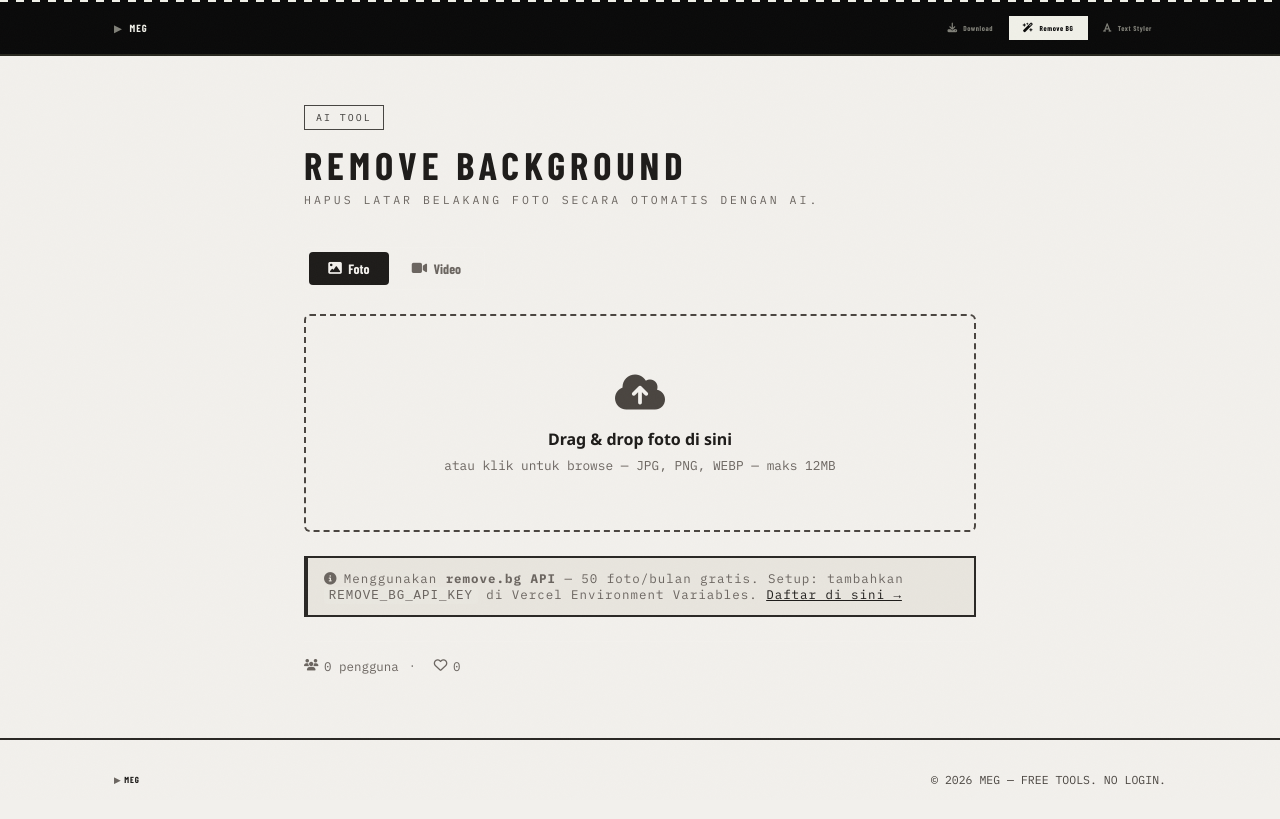
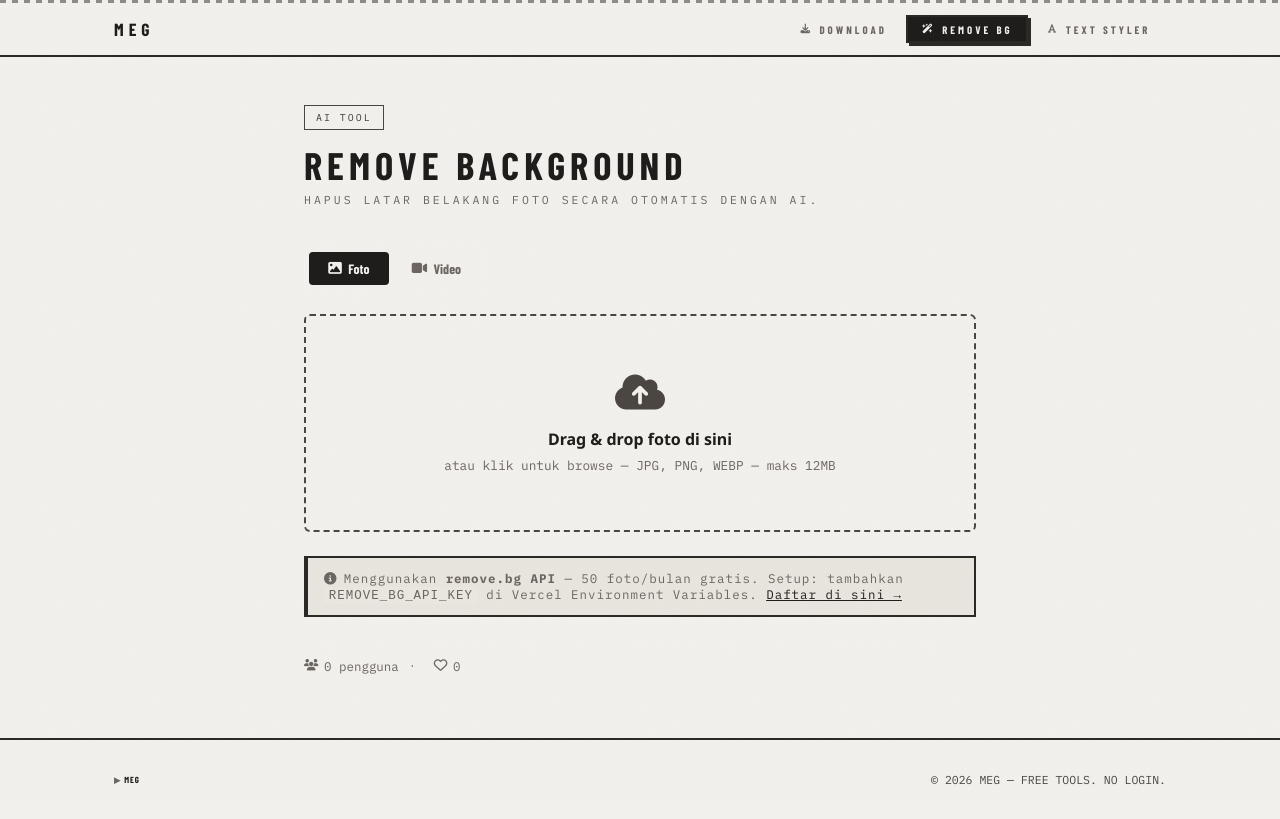
Before and after one commit to nuxmeg-max/Tools-Meg, a Next.js app: page /remove-bg in a window 1280 px wide. Built offline with nearby package versions, Linux system fonts and the light colour scheme; a web font is replaced by a local one.

Commit message:
Refactor Navbar theme handling and styles

```diff
--- a/components/Navbar.js
+++ b/components/Navbar.js
@@ -11,80 +11,131 @@ const navLinks = [
 
 export default function Navbar() {
   const router = useRouter();
-  const [open, setOpen] = useState(false);
-  const [dark, setDark] = useState(true);
+  const [open, setOpen]   = useState(false);
+  const [dark, setDark]   = useState(false);
 
   useEffect(() => {
     const saved = localStorage.getItem('meg-theme');
     if (saved) setDark(saved === 'dark');
     const observer = new MutationObserver(() => {
       const theme = document.documentElement.getAttribute('data-theme');
-      setDark(theme !== 'light');
+      setDark(theme === 'dark');
     });
     observer.observe(document.documentElement, { attributes: true, attributeFilter: ['data-theme'] });
     return () => observer.disconnect();
   }, []);
 
-  const bg     = dark ? '#0a0a0a' : '#f0f0e8';
-  const border = dark ? '#282820' : '#c0c0b8';
-  const text   = dark ? '#f0f0e8' : '#0a0a0a';
-  const sub    = dark ? '#808078' : '#484840';
-
   return (
     <>
       <nav style={{
         position: 'fixed', top: 0, left: 0, right: 0, zIndex: 100,
-        background: bg,
-        borderBottom: `2px solid ${border}`,
-        transition: 'background 0.1s steps(2)',
+        background: 'var(--bg)',
+        borderBottom: '2px solid var(--border)',
+        transition: 'background 0.3s, color 0.3s',
       }}>
-        <div style={{ height: '2px', background: `repeating-linear-gradient(90deg, ${text} 0px, ${text} 8px, transparent 8px, transparent 16px)` }} />
+        {/* Top dashed stripe */}
+        <div style={{
+          height: '3px',
+          background: 'repeating-linear-gradient(90deg, var(--border) 0px, var(--border) 6px, transparent 6px, transparent 12px)',
+          opacity: 0.5,
+        }} />
+
         <div className="container" style={{ display: 'flex', alignItems: 'center', justifyContent: 'space-between', height: '52px' }}>
+
+          {/* Logo */}
           <Link href="/" style={{ textDecoration: 'none' }}>
-            <span style={{ fontFamily: 'var(--font-display)', fontSize: '0.65rem', color: text, letterSpacing: '0.1em', display: 'flex', alignItems: 'center', gap: '0.4rem' }}>
-              <span style={{ color: sub }}>▶</span> MEG
+            <span style={{
+              fontFamily: 'var(--font-display)',
+              fontWeight: 900,
+              fontSize: '1.1rem',
+              letterSpacing: '5px',
+              textTransform: 'uppercase',
+              color: 'var(--text)',
+              display: 'flex',
+              alignItems: 'center',
+              gap: '0.4rem',
+            }}>
+              MEG
             </span>
           </Link>
 
-          <div style={{ display: 'flex', alignItems: 'center', gap: '0.1rem' }} className="desktop-nav">
-            {navLinks.map(link => (
+          {/* Desktop nav */}
+          <div style={{ display: 'flex', alignItems: 'center', gap: '4px' }} className="desktop-nav">
+            {navLinks.map(link => {
+              const active = router.pathname.startsWith(link.href);
+              return (
                 <Link key={link.href} href={link.href} style={{
-                display: 'flex', alignItems: 'center', gap: '0.35rem',
-                padding: '0.35rem 0.75rem',
+                  display: 'flex',
+                  alignItems: 'center',
+                  gap: '0.4rem',
+                  padding: '0.35rem 0.85rem',
                   fontFamily: 'var(--font-display)',
-                fontSize: '0.45rem',
-                letterSpacing: '0.08em',
-                color: router.pathname.startsWith(link.href) ? bg : sub,
-                background: router.pathname.startsWith(link.href) ? text : 'transparent',
-                border: `2px solid ${router.pathname.startsWith(link.href) ? text : 'transparent'}`,
+                  fontWeight: 700,
+                  fontSize: '0.68rem',
+                  letterSpacing: '3px',
+                  textTransform: 'uppercase',
+                  color: active ? 'var(--bg)' : 'var(--muted)',
+                  background: active ? 'var(--text)' : 'transparent',
+                  border: '2px solid',
+                  borderColor: active ? 'var(--border)' : 'transparent',
+                  boxShadow: active ? 'var(--shadow)' : 'none',
                   textDecoration: 'none',
-                transition: 'all 0.05s steps(1)',
+                  transition: 'all 0.15s',
                 }}>
                   <i className={link.icon} style={{ fontSize: '0.6rem' }} />
                   {link.label}
                 </Link>
-            ))}
+              );
+            })}
           </div>
 
-          <button onClick={() => setOpen(!open)} style={{ color: text, fontSize: '1rem', padding: '0.4rem', background: 'none', border: 'none', cursor: 'pointer' }} className="mobile-menu-btn">
+          {/* Mobile hamburger */}
+          <button
+            onClick={() => setOpen(!open)}
+            style={{
+              color: 'var(--text)',
+              fontSize: '1rem',
+              padding: '0.4rem',
+              background: 'none',
+              border: 'none',
+              cursor: 'pointer',
+            }}
+            className="mobile-menu-btn"
+          >
             <i className={`fa-solid ${open ? 'fa-xmark' : 'fa-bars'}`} />
           </button>
         </div>
 
+        {/* Mobile menu */}
         {open && (
-          <div style={{ background: bg, borderTop: `2px solid ${border}`, padding: '1rem' }}>
+          <div style={{
+            background: 'var(--bg)',
+            borderTop: '2px solid var(--border)',
+            padding: '1rem',
+          }}>
             {navLinks.map(link => (
-              <Link key={link.href} href={link.href} onClick={() => setOpen(false)} style={{
-                display: 'flex', alignItems: 'center', gap: '0.6rem',
+              <Link
+                key={link.href}
+                href={link.href}
+                onClick={() => setOpen(false)}
+                style={{
+                  display: 'flex',
+                  alignItems: 'center',
+                  gap: '0.6rem',
                   padding: '0.75rem 0.5rem',
-                borderBottom: `2px solid ${border}`,
-                color: router.pathname.startsWith(link.href) ? text : sub,
+                  borderBottom: '1px solid var(--border)',
+                  color: router.pathname.startsWith(link.href) ? 'var(--text)' : 'var(--muted)',
                   fontFamily: 'var(--font-display)',
-                fontSize: '0.5rem',
-                letterSpacing: '0.08em',
+                  fontWeight: 700,
+                  fontSize: '0.68rem',
+                  letterSpacing: '3px',
+                  textTransform: 'uppercase',
                   textDecoration: 'none',
-              }}>
-                <span style={{ color: sub }}>▶</span>{link.label}
+                  opacity: router.pathname.startsWith(link.href) ? 1 : 0.7,
+                }}
+              >
+                <i className={link.icon} style={{ fontSize: '0.65rem', opacity: 0.6 }} />
+                {link.label}
               </Link>
             ))}
           </div>
```
Lines whose indentation alone changed are shown as unchanged.
